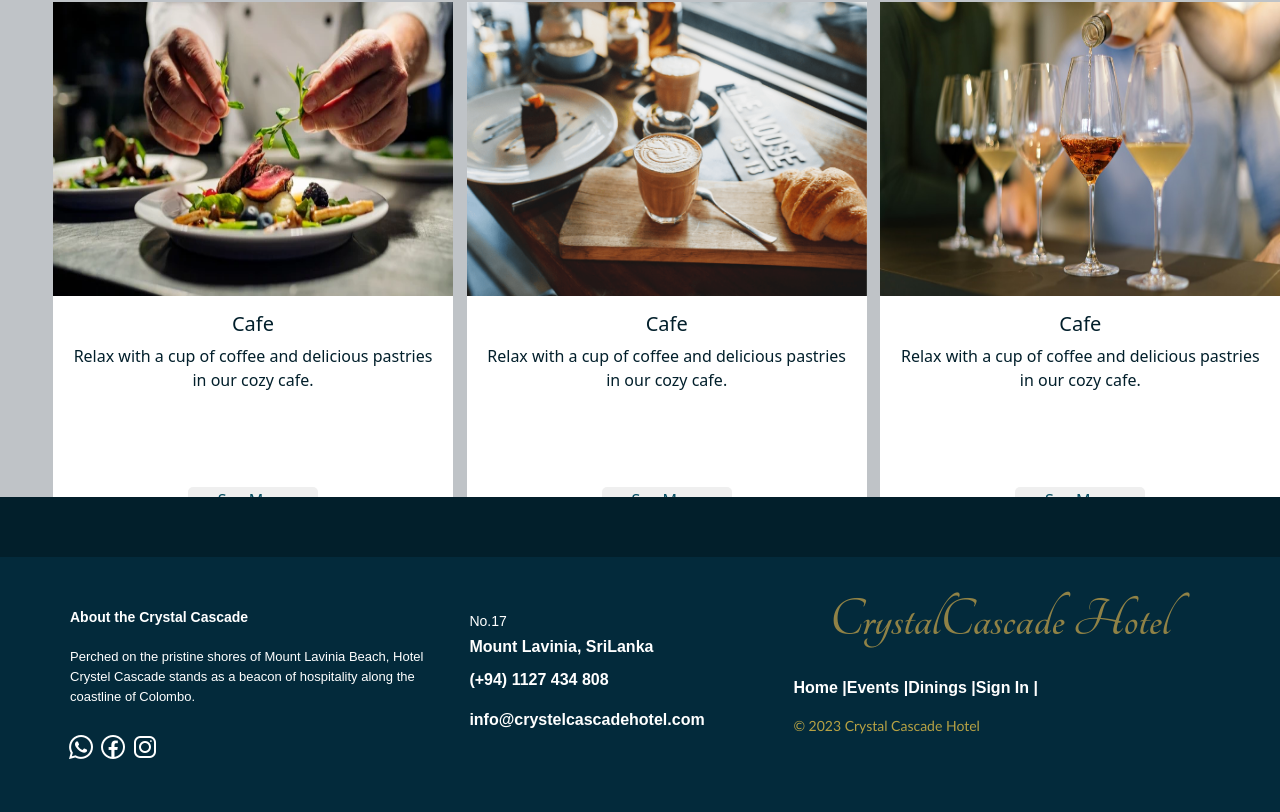
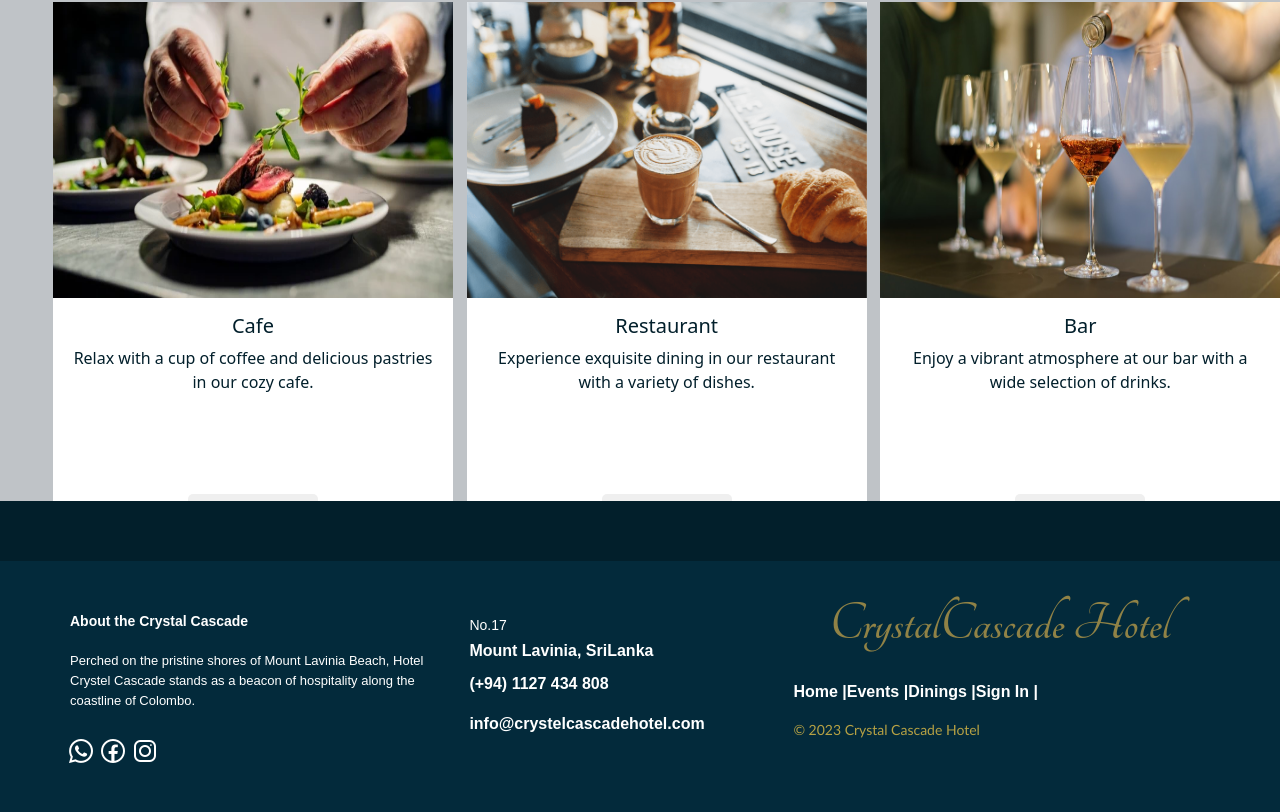
Before and after one commit to shakeeb2001/Final-Full-Stack-Project, a React (Create React App) app in the folder Frontend/front/: page / in a window 1280 px wide. Shown: the part 1932-2744 px from the top of the page. Built offline with nearby package versions, Linux system fonts and the light colour scheme.

Commit message:
commit final

```diff
--- a/Frontend/front/src/pages/home.css
+++ b/Frontend/front/src/pages/home.css
@@ -241,3 +241,11 @@ body {
   background-color: rgb(4, 77, 97);
   transform: scale(1.03);
 }
+
+.card-body-event:hover h4 {
+  opacity: 1;
+  display: block;
+}
+#dining-container .dining-card .button-container {
+  margin-top: 20px; /* Adjust as needed */
+}
--- a/Frontend/front/src/pages/home.js
+++ b/Frontend/front/src/pages/home.js
@@ -88,7 +88,9 @@ export default function Home() {
           <div className="card">
             <div className="card-body-event">
               <h3>Wedding</h3>
-              <Link to='/event'><img src={EventImageTwo} alt="Background" className="event-image-one img-fluid" /></Link>
+              <h4>Perched on the pristine shores of Mount Lavinia Beach, Hotel Crystel Cascade
+                   stands as a beacon of hospitality along the coastline of Colombo.</h4>
+              <Link to='/event'><img src={EventImageTwo} alt="Background" className="event-image-two img-fluid" /></Link>
             </div>
           </div>
         </div>
@@ -96,7 +98,9 @@ export default function Home() {
           <div className="card">
             <div className="card-body-event">
               <h3>Meetings</h3>
-              <Link to='/event'><img src={EventImageThree} alt="Background" className="event-image-one img-fluid" /></Link>
+              <h4>Perched on the pristine shores of Mount Lavinia Beach, Hotel Crystel Cascade
+                   stands as a beacon of hospitality along the coastline of Colombo.</h4>
+              <Link to='/event'><img src={EventImageThree} alt="Background" className="event-image-two img-fluid" /></Link>
             </div>
           </div>
         </div>
@@ -126,8 +130,8 @@ export default function Home() {
       <div className="card dining-card">
         <img src={DinningimgTwo} className="card-img-top-dinning02" alt="Dining" />
         <div className="card-body">
-              <h5 className="card-title">Cafe</h5>
-              <p className="card-text">Relax with a cup of coffee and delicious pastries in our cozy cafe.</p>
+          <h5 className="card-title">Restaurant</h5>
+          <p className="card-text">Experience exquisite dining in our restaurant with a variety of dishes.</p>
           <div className="button-container seem-div">
             <button to="/dining" className='button seemore'>
               See More
@@ -140,8 +144,8 @@ export default function Home() {
       <div className="card dining-card">
         <img src={DinningimgThree} className="card-img-top-dinning02" alt="Dining" />
         <div className="card-body">
-              <h5 className="card-title">Cafe</h5>
-              <p className="card-text">Relax with a cup of coffee and delicious pastries in our cozy cafe.</p>
+          <h5 className="card-title">Bar</h5>
+          <p className="card-text">Enjoy a vibrant atmosphere at our bar with a wide selection of drinks.</p>
           <div className="button-container seem-div">
             <button to="/dining" className='button seemore'>
               See More
```
Lines whose indentation alone changed are shown as unchanged.
